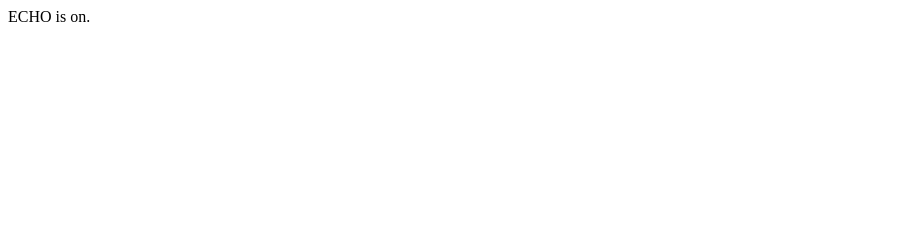
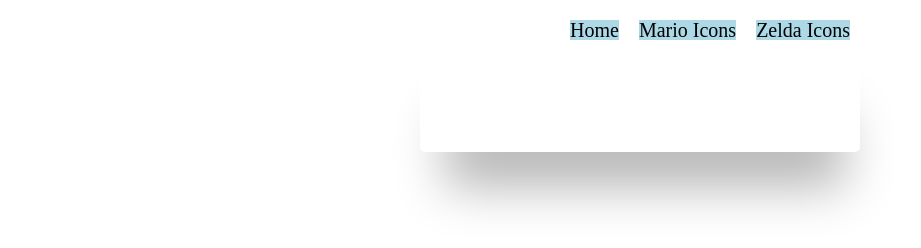
Before and after one commit to guilhermebueno6/DaSilva_Guilherme_IconsAssignment, a plain HTML site: page index.html in a window 1280 px wide. Shown: the whole page, without its empty margins (0-921 px from the left). Drawn offline with Linux system fonts and the light colour scheme.

Commit message:
'Basic folder structure plus some site initial strcture as well, some css editing with flexbox to make initial menu bar'

```diff
--- a/css/main.css
+++ b/css/main.css
@@ -1 +1,38 @@
-ECHO is on.
+body {
+  display: flex;
+  justify-content: center;
+  align-items: center;
+
+}
+
+main {
+
+    min-width: 400px;
+    background: #fff;
+    padding: 40px 20px;
+    border-radius: 5px;
+    box-shadow: 5px 55px 50px -20px #b6b6b6;
+}
+ ul{
+   padding: 0;
+   list-style: none;
+
+ }
+
+.mainNav{
+  font-size: 20px;
+  justify-content:flex-end;
+  display: flex;
+}
+
+.mainNav li{
+  margin-top: 20px;
+  border-width: medium;
+  background-color: lightblue;
+  margin-left: 10px;
+  margin-right: 10px;
+}
+.hidden{
+  display: none;
+
+}
--- /dev/null
+++ b/css/reset.css
@@ -0,0 +1,48 @@
+/* http://meyerweb.com/eric/tools/css/reset/
+   v2.0 | 20110126
+   License: none (public domain)
+*/
+
+html, body, div, span, applet, object, iframe,
+h1, h2, h3, h4, h5, h6, p, blockquote, pre,
+a, abbr, acronym, address, big, cite, code,
+del, dfn, em, img, ins, kbd, q, s, samp,
+small, strike, strong, sub, sup, tt, var,
+b, u, i, center,
+dl, dt, dd, ol, ul, li,
+fieldset, form, label, legend,
+table, caption, tbody, tfoot, thead, tr, th, td,
+article, aside, canvas, details, embed,
+figure, figcaption, footer, header, hgroup,
+menu, nav, output, ruby, section, summary,
+time, mark, audio, video {
+	margin: 0;
+	padding: 0;
+	border: 0;
+	font-size: 100%;
+	font: inherit;
+	vertical-align: baseline;
+}
+/* HTML5 display-role reset for older browsers */
+article, aside, details, figcaption, figure,
+footer, header, hgroup, menu, nav, section {
+	display: block;
+}
+body {
+	line-height: 1;
+}
+ol, ul {
+	list-style: none;
+}
+blockquote, q {
+	quotes: none;
+}
+blockquote:before, blockquote:after,
+q:before, q:after {
+	content: '';
+	content: none;
+}
+table {
+	border-collapse: collapse;
+	border-spacing: 0;
+}
--- a/index.html
+++ b/index.html
@@ -1 +1,42 @@
-ECHO is on.
+<!DOCTYPE html>
+<html lang="en">
+<head>
+  <meta charset="UTF-8">
+  <meta name="viewport" content="width=device-width, initial-scale=1.0">
+  <meta http-equiv="X-UA-Compatible" content="ie=edge">
+  <link rel="stylesheet" href="css/reset.css">
+  <link rel="stylesheet" href="css/main.css">
+  <title>Nintendo Icons</title>
+</head>
+<body>
+  <div class="wrapper">
+    <h1 class="hidden">Icon Animations with JS</h1>
+
+      <ul class="mainNav">
+        <li>Home</li>
+        <li>Mario Icons</li>
+        <li>Zelda Icons</li>
+      </ul>
+
+
+    <main class="mainContent">
+      <div class="icons1">
+        <img src="" alt="">
+        <img src="" alt="">
+        <img src="" alt="">
+        <img src="" alt="">
+        <img src="" alt="">
+      </div>
+      <div class="icons2">
+        <img src="" alt="">
+        <img src="" alt="">
+        <img src="" alt="">
+        <img src="" alt="">
+        <img src="" alt="">
+      </div>
+    </main>
+  </div>
+
+  <script src="js/main.js" charset="utf-8"></script>
+</body>
+</html>
--- a/js/main.js
+++ b/js/main.js
@@ -1 +1,4 @@
-ECHO is on.
+(()=>{
+  console.log('Works');
+//Self invoking Function
+})();
```
Also changed, not shown: MarioCharacters.jpg (deleted), MarioCharacters2.jpg (deleted), MarioCharacters3.jpg (deleted), ZeldaIcons.jpg (deleted), ZeldaIcons2.jpg (deleted), ZeldaIcons3.png (deleted), ZeldaIcons4.png (deleted), ZeldaIcons5.jpg (deleted), 1 other file.
